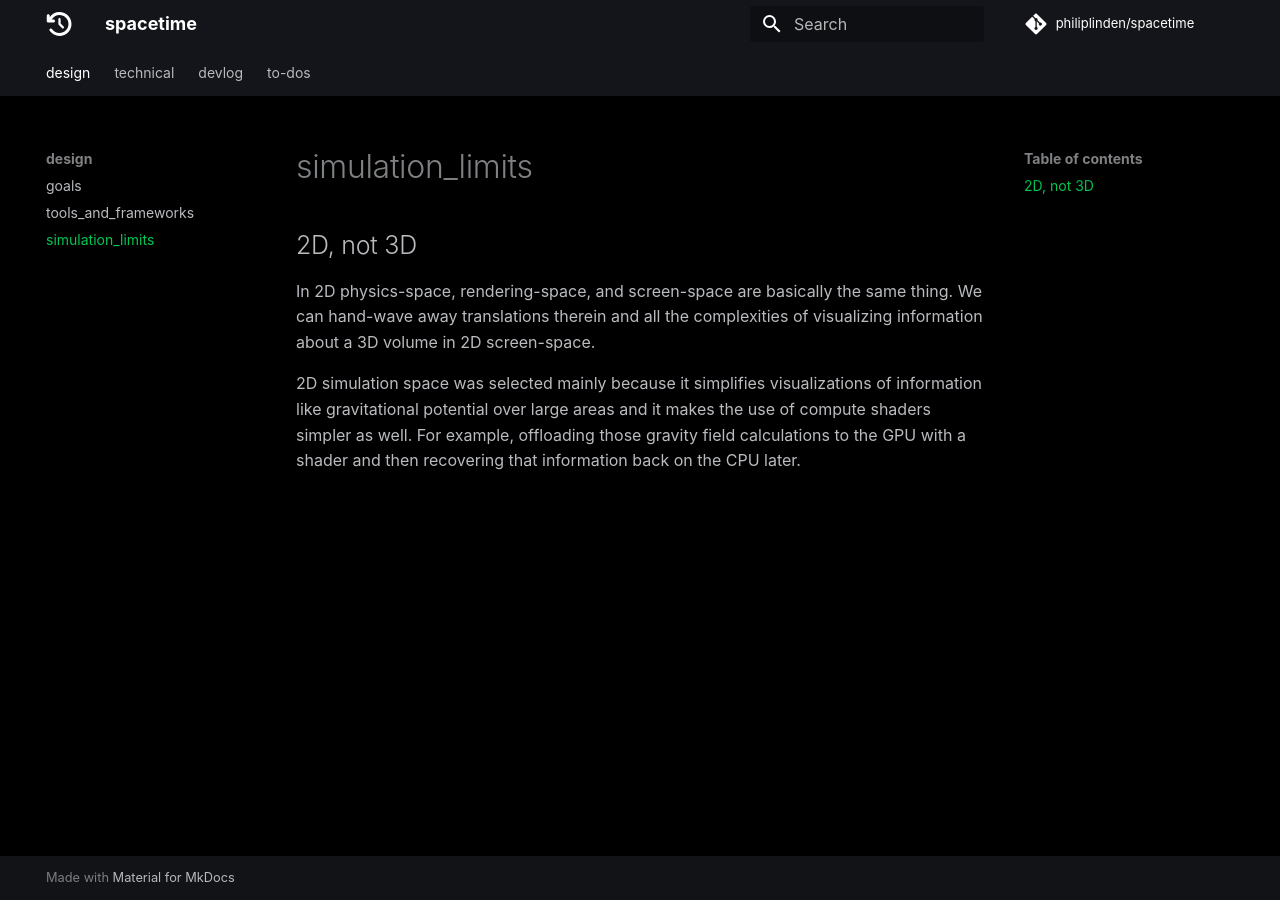
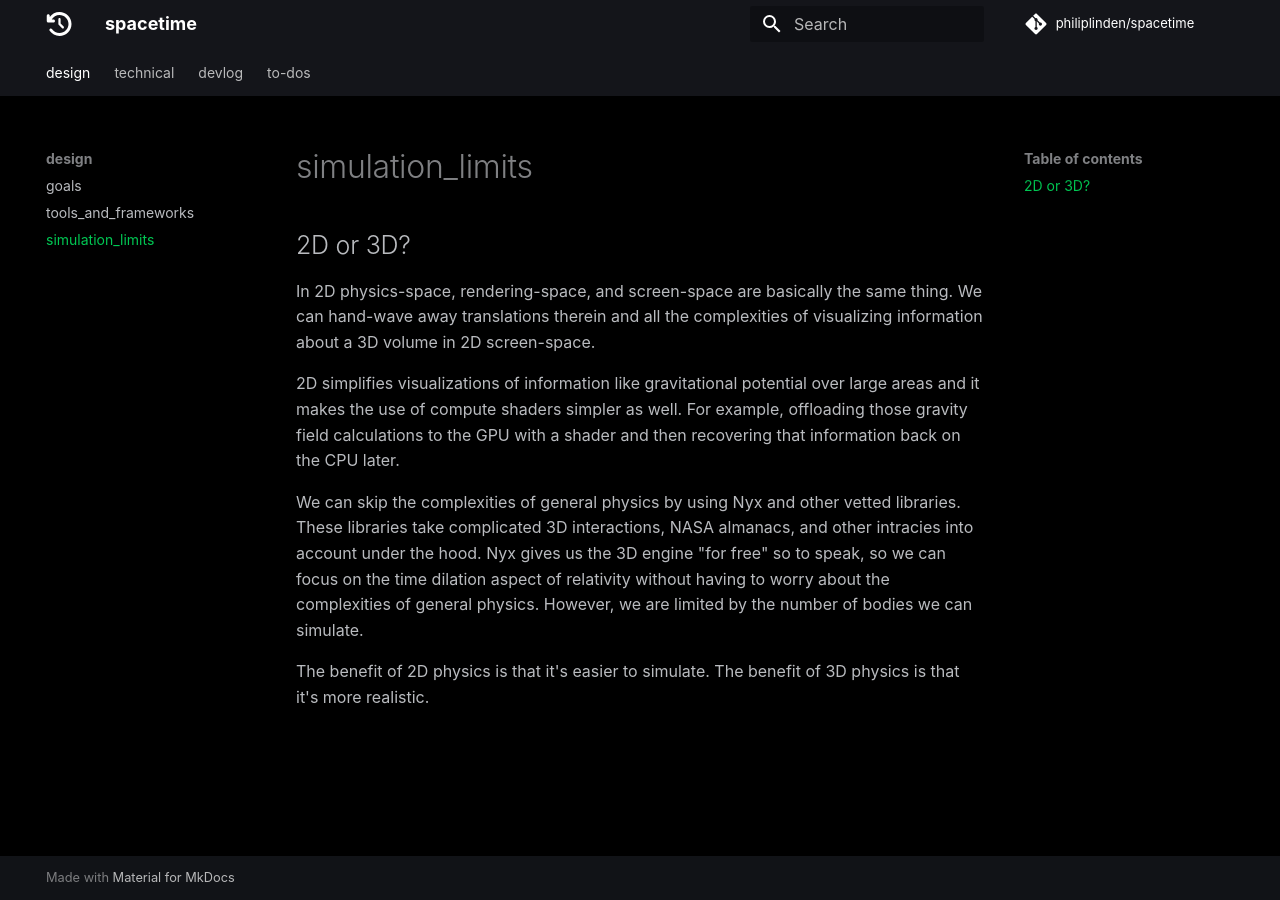
Before and after one commit to philiplinden/spacetime, an MkDocs documentation site: the page built from docs/design/simulation_limits.md, in a window 1280 px wide. Built offline with MkDocs 1.6.1 and Material for MkDocs 9.7.7, drawn with Linux system fonts in a browser that asks for light colours; some web fonts are replaced; comment, search, counter and statistics services are not loaded.

Commit message:
checkpoint: thinking out loud

```diff
--- a/Cargo.toml
+++ b/Cargo.toml
@@ -1,6 +1,6 @@
 [package]
 name = "spacetime"
-version = "0.2.0"
+version = "0.2.2"
 authors = ["Philip Linden <lindenphilipj@gmail.com>"]
 edition = "2021"
 
@@ -34,13 +34,12 @@ avian2d = { version = "0.1.1", features = [
     "serialize",
 ] }
 bevy_lit = "0.3.0"
-bevy-inspector-egui = { version = "0.25.1", features = ["highlight_changes"] }
 bevy_pancam = { version = "0.14.0", features = ["bevy_egui"] }
 serde = { version = "1.0.209", features = ["derive"] }
 nyx-space = "1.1.2"
 
 [dev-dependencies]
-bevy-inspector-egui = { version = "0.25.1", features = ["highlight_changes"] }
+bevy-inspector-egui = { version = "0.26.0", features = ["highlight_changes"] }
 bevy_mod_debugdump = "0.11.0"
 
 [features]
--- a/docs/design/simulation_limits.md
+++ b/docs/design/simulation_limits.md
@@ -1,8 +1,20 @@
-# 2D, not 3D
+# 2D or 3D?
 
-In 2D physics-space, rendering-space, and screen-space are basically the same thing. We can hand-wave away translations
-therein and all the complexities of visualizing information about a 3D volume in 2D screen-space.
+In 2D physics-space, rendering-space, and screen-space are basically the same
+thing. We can hand-wave away translations therein and all the complexities of
+visualizing information about a 3D volume in 2D screen-space.
 
-2D simulation space was selected mainly because it simplifies visualizations of information like gravitational potential
-over large areas and it makes the use of compute shaders simpler as well. For example, offloading those gravity field
-calculations to the GPU with a shader and then recovering that information back on the CPU later.
+2D simplifies visualizations of information like gravitational potential over
+large areas and it makes the use of compute shaders simpler as well. For
+example, offloading those gravity field calculations to the GPU with a shader
+and then recovering that information back on the CPU later.
+
+We can skip the complexities of general physics by using Nyx and other vetted
+libraries. These libraries take complicated 3D interactions, NASA almanacs, and
+other intracies into account under the hood. Nyx gives us the 3D engine "for
+free" so to speak, so we can focus on the time dilation aspect of relativity
+without having to worry about the complexities of general physics. However, we
+are limited by the number of bodies we can simulate.
+
+The benefit of 2D physics is that it's easier to simulate. The benefit of 3D
+physics is that it's more realistic.
--- a/docs/docs-requirements.txt
+++ b/docs/docs-requirements.txt
@@ -1,3 +1,4 @@
+# these packages are required to build the docs site
 jupyter>=1.0.0
 mkdocs>=1.5.3
 mkdocs-material>=9.4.8
```
Also changed, not shown: docs/devlog/v0.2.2.md (+10 -0 lines), docs/todo.md (deleted, +0 -13 lines), 2 other files.
